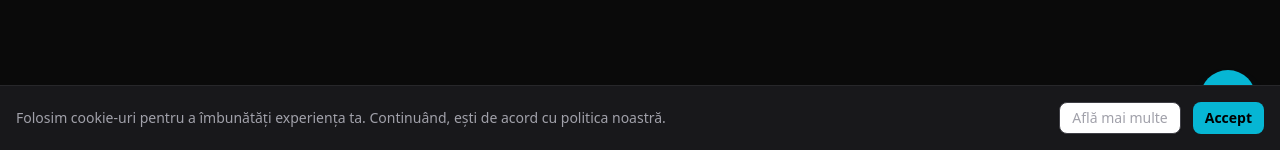
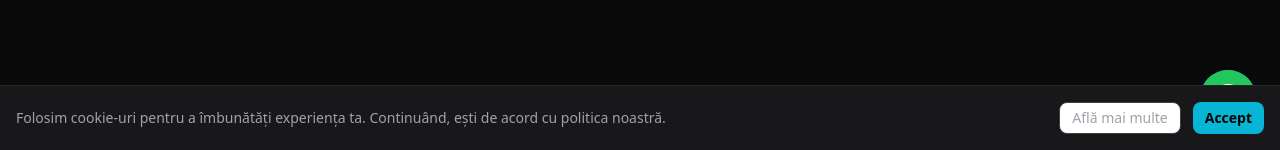
Before and after one commit to andreiacalinescu708/AIDIGITALSOLUTION, a React (Vite) app: page / in a window 1280 px wide. Shown: the part 650-800 px from the top of the page. Built offline with nearby package versions, Linux system fonts and the light colour scheme.

Commit message:
Adaugat buton WhatsApp in contact si buton flotant pe site

```diff
--- a/src/App.tsx
+++ b/src/App.tsx
@@ -17,7 +17,7 @@
   Bell,
   ChevronDown,
   ChevronUp,
-  Phone,
+
   Menu,
   CheckCircle2,
   ArrowRight,
@@ -149,7 +149,7 @@
     ro: 'Gata să transformi afacerea? Hai să discutăm despre soluțiile tale personalizate.',
     en: 'Ready to transform your business? Let\'s discuss your custom solutions.'
   },
-  contact_phone: { ro: 'Telefon', en: 'Phone' },
+  contact_whatsapp: { ro: 'WhatsApp', en: 'WhatsApp' },
   contact_email: { ro: 'Email', en: 'Email' },
   contact_hours: { ro: 'Program', en: 'Hours' },
   contact_hours_value: { ro: 'Luni - Vineri: 09:00 - 18:00', en: 'Monday - Friday: 09:00 - 18:00' },
@@ -1607,13 +1607,19 @@
           <div className="grid grid-cols-1 gap-12 max-w-4xl mx-auto">
             <AnimatedSection>
               <div className="grid grid-cols-1 sm:grid-cols-3 gap-6 mb-8">
-                <Card className="text-center bg-zinc-900 border-zinc-800">
+                <Card className="text-center bg-zinc-900 border-zinc-800 hover:border-green-500/50 transition-colors cursor-pointer">
                   <CardHeader>
-                    <Phone className="w-8 h-8 text-cyan-400 mx-auto mb-2" />
-                    <CardTitle className="text-lg text-white">{t('contact_phone')}</CardTitle>
+                    <a href="https://wa.me/40771123522" target="_blank" rel="noopener noreferrer">
+                      <div className="w-12 h-12 bg-green-500 rounded-full flex items-center justify-center mx-auto mb-2 hover:bg-green-400 transition-colors">
+                        <svg className="w-6 h-6 text-white" fill="currentColor" viewBox="0 0 24 24">
+                          <path d="M17.472 14.382c-.297-.149-1.758-.867-2.03-.967-.273-.099-.471-.148-.67.15-.197.297-.767.966-.94 1.164-.173.199-.347.223-.644.075-.297-.15-1.255-.463-2.39-1.475-.883-.788-1.48-1.761-1.653-2.059-.173-.297-.018-.458.13-.606.134-.133.298-.347.446-.52.149-.174.198-.298.298-.497.099-.198.05-.371-.025-.52-.075-.149-.669-1.612-.916-2.207-.242-.579-.487-.5-.669-.51-.173-.008-.371-.01-.57-.01-.198 0-.52.074-.792.372-.272.297-1.04 1.016-1.04 2.479 0 1.462 1.065 2.875 1.213 3.074.149.198 2.096 3.2 5.077 4.487.709.306 1.262.489 1.694.625.712.227 1.36.195 1.871.118.571-.085 1.758-.719 2.006-1.413.248-.694.248-1.289.173-1.413-.074-.124-.272-.198-.57-.347m-5.421 7.403h-.004a9.87 9.87 0 01-5.031-1.378l-.361-.214-3.741.982.998-3.648-.235-.374a9.86 9.86 0 01-1.51-5.26c.001-5.45 4.436-9.884 9.888-9.884 2.64 0 5.122 1.03 6.988 2.898a9.825 9.825 0 012.893 6.994c-.003 5.45-4.437 9.884-9.885 9.884m8.413-18.297A11.815 11.815 0 0012.05 0C5.495 0 .16 5.335.157 11.892c0 2.096.547 4.142 1.588 5.945L.057 24l6.305-1.654a11.882 11.882 0 005.683 1.448h.005c6.554 0 11.89-5.335 11.893-11.893a11.821 11.821 0 00-3.48-8.413"/>
+                        </svg>
+                      </div>
+                      <CardTitle className="text-lg text-white hover:text-green-400 transition-colors">{t('contact_whatsapp')}</CardTitle>
+                    </a>
                   </CardHeader>
                   <CardContent>
-                    <a href="tel:+40771123522" className="text-lg font-bold text-cyan-400 hover:text-cyan-300">
+                    <a href="https://wa.me/40771123522" target="_blank" rel="noopener noreferrer" className="text-lg font-bold text-green-400 hover:text-green-300">
                       +40 771 123 522
                     </a>
                   </CardContent>
@@ -1708,8 +1714,10 @@
                 </a>
               </div>
               <div className="flex items-center gap-4">
-                <a href="tel:+40771123522" className="text-zinc-400 hover:text-cyan-400 transition-colors">
-                  <Phone className="w-5 h-5" />
+                <a href="https://wa.me/40771123522" target="_blank" rel="noopener noreferrer" className="text-green-400 hover:text-green-300 transition-colors">
+                  <svg className="w-5 h-5" fill="currentColor" viewBox="0 0 24 24">
+                    <path d="M17.472 14.382c-.297-.149-1.758-.867-2.03-.967-.273-.099-.471-.148-.67.15-.197.297-.767.966-.94 1.164-.173.199-.347.223-.644.075-.297-.15-1.255-.463-2.39-1.475-.883-.788-1.48-1.761-1.653-2.059-.173-.297-.018-.458.13-.606.134-.133.298-.347.446-.52.149-.174.198-.298.298-.497.099-.198.05-.371-.025-.52-.075-.149-.669-1.612-.916-2.207-.242-.579-.487-.5-.669-.51-.173-.008-.371-.01-.57-.01-.198 0-.52.074-.792.372-.272.297-1.04 1.016-1.04 2.479 0 1.462 1.065 2.875 1.213 3.074.149.198 2.096 3.2 5.077 4.487.709.306 1.262.489 1.694.625.712.227 1.36.195 1.871.118.571-.085 1.758-.719 2.006-1.413.248-.694.248-1.289.173-1.413-.074-.124-.272-.198-.57-.347m-5.421 7.403h-.004a9.87 9.87 0 01-5.031-1.378l-.361-.214-3.741.982.998-3.648-.235-.374a9.86 9.86 0 01-1.51-5.26c.001-5.45 4.436-9.884 9.888-9.884 2.64 0 5.122 1.03 6.988 2.898a9.825 9.825 0 012.893 6.994c-.003 5.45-4.437 9.884-9.885 9.884m8.413-18.297A11.815 11.815 0 0012.05 0C5.495 0 .16 5.335.157 11.892c0 2.096.547 4.142 1.588 5.945L.057 24l6.305-1.654a11.882 11.882 0 005.683 1.448h.005c6.554 0 11.89-5.335 11.893-11.893a11.821 11.821 0 00-3.48-8.413"/>
+                  </svg>
                 </a>
                 <a href="mailto:contact.aidigitals@gmail.com" className="text-zinc-400 hover:text-cyan-400 transition-colors">
                   <Mail className="w-5 h-5" />
@@ -1747,6 +1755,26 @@
       {/* Chat Widget */}
       <ChatWidget lang={lang} />
 
+      {/* WhatsApp Floating Button */}
+      <motion.a
+        href="https://wa.me/40771123522"
+        target="_blank"
+        rel="noopener noreferrer"
+        className="fixed bottom-6 right-6 z-50 w-14 h-14 bg-green-500 rounded-full flex items-center justify-center shadow-lg shadow-green-500/30 hover:bg-green-400 transition-colors"
+        whileHover={{ scale: 1.1 }}
+        whileTap={{ scale: 0.95 }}
+        initial={{ opacity: 0, y: 20 }}
+        animate={{ opacity: 1, y: 0 }}
+        transition={{ delay: 1 }}
+      >
+        <svg className="w-7 h-7 text-white" fill="currentColor" viewBox="0 0 24 24">
+          <path d="M17.472 14.382c-.297-.149-1.758-.867-2.03-.967-.273-.099-.471-.148-.67.15-.197.297-.767.966-.94 1.164-.173.199-.347.223-.644.075-.297-.15-1.255-.463-2.39-1.475-.883-.788-1.48-1.761-1.653-2.059-.173-.297-.018-.458.13-.606.134-.133.298-.347.446-.52.149-.174.198-.298.298-.497.099-.198.05-.371-.025-.52-.075-.149-.669-1.612-.916-2.207-.242-.579-.487-.5-.669-.51-.173-.008-.371-.01-.57-.01-.198 0-.52.074-.792.372-.272.297-1.04 1.016-1.04 2.479 0 1.462 1.065 2.875 1.213 3.074.149.198 2.096 3.2 5.077 4.487.709.306 1.262.489 1.694.625.712.227 1.36.195 1.871.118.571-.085 1.758-.719 2.006-1.413.248-.694.248-1.289.173-1.413-.074-.124-.272-.198-.57-.347m-5.421 7.403h-.004a9.87 9.87 0 01-5.031-1.378l-.361-.214-3.741.982.998-3.648-.235-.374a9.86 9.86 0 01-1.51-5.26c.001-5.45 4.436-9.884 9.888-9.884 2.64 0 5.122 1.03 6.988 2.898a9.825 9.825 0 012.893 6.994c-.003 5.45-4.437 9.884-9.885 9.884m8.413-18.297A11.815 11.815 0 0012.05 0C5.495 0 .16 5.335.157 11.892c0 2.096.547 4.142 1.588 5.945L.057 24l6.305-1.654a11.882 11.882 0 005.683 1.448h.005c6.554 0 11.89-5.335 11.893-11.893a11.821 11.821 0 00-3.48-8.413"/>
+        </svg>
+        <span className="absolute -top-10 right-0 bg-white text-black text-xs px-2 py-1 rounded-lg whitespace-nowrap opacity-0 hover:opacity-100 transition-opacity">
+          {lang === 'ro' ? 'Scrie-ne pe WhatsApp' : 'Chat on WhatsApp'}
+        </span>
+      </motion.a>
+
       {/* Cookie Consent */}
       <CookieConsent lang={lang} />
     </div>
```
